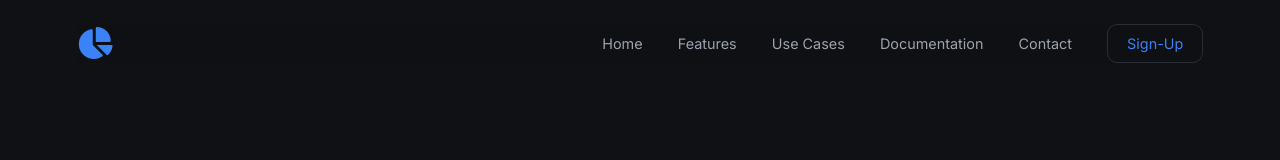
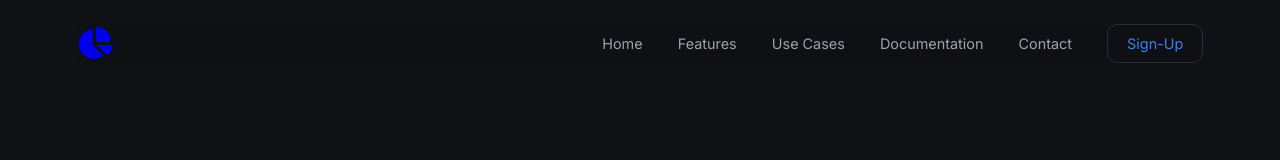
Before and after one commit to itsgaspr/api-landingpage, a React (Vite) app: page / in a window 1280 px wide. Shown: the top 160 px of the page. Built offline with nearby package versions, Linux system fonts and the light colour scheme.

Commit message:
fix: add anchor tag to header

```diff
--- a/src/components/Header.jsx
+++ b/src/components/Header.jsx
@@ -3,7 +3,13 @@ export default function Header() {
         <>
             <header>
                 <span className="logo">
-                    <i class="fa-solid fa-chart-pie"></i>
+
+                    <a href="#home">
+                        <i class="fa-solid fa-chart-pie">
+
+                        </i>
+                    </a>
+
                 </span>
 
                 <nav>
```
